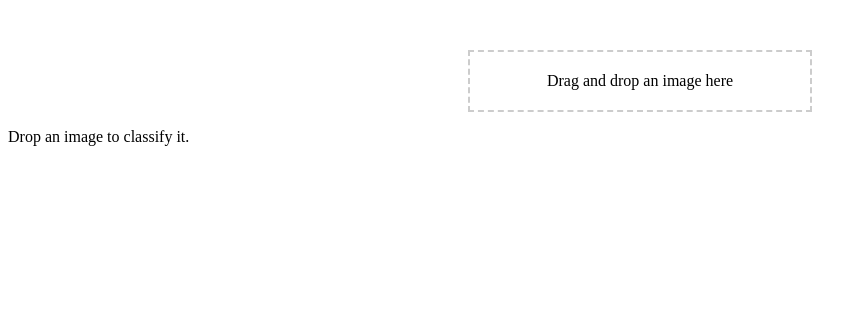
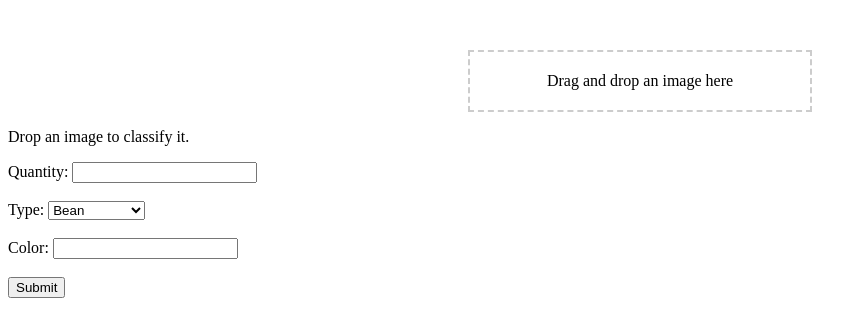
Before and after one commit to Diseffelstein/Vegetable-Frontend, a plain HTML site: page index.html in a window 1280 px wide. Shown: the whole page, without its empty margins (0-867 px from the left). Drawn offline with Linux system fonts and the light colour scheme.

Commit message:
feat: get images by quantity and type

```diff
--- a/app.js
+++ b/app.js
@@ -56,4 +56,36 @@ document.addEventListener('DOMContentLoaded', function() {
             reader.readAsDataURL(file);
         }
     });
+
+
+    const form = document.getElementById("classification-form");
+    form.addEventListener("submit", function (event) {
+        event.preventDefault(); // Prevent the default form submission
+
+        // Get form data
+        const formData = new FormData(form);
+
+        // Construct URL with query parameters
+        const queryParams = new URLSearchParams(formData).toString();
+        const requestURL = `http://localhost:5000/query?${queryParams}`;
+
+        // Send GET request
+        fetch(requestURL)
+            .then(response => response.json())
+            .then(data => {
+                // Clear previous images
+                const classificationResult = document.getElementById("classification-result");
+                classificationResult.innerHTML = "";
+
+                // Append images
+                data.forEach(url => {
+                    const img = document.createElement("img");
+                    img.src = url;
+                    classificationResult.appendChild(img);
+                });
+            })
+            .catch(error => {
+                console.error("Error getting image URLs:", error);
+            });
+    });
 });
--- a/index.html
+++ b/index.html
@@ -25,7 +25,38 @@
     <div id="drop-zone">Drag and drop an image here</div>
     <p id="classification-result">Drop an image to classify it.</p>
 
+    <!-- Insert the input fields below here -->
+
+    <form id="classification-form">
+        <label for="quantity">Quantity:</label>
+        <input type="number" id="quantity" name="quantity" required><br><br>
+
+        <label for="type">Type:</label>
+        <select id="type" name="type" required>
+            <option value="Bean">Bean</option>
+            <option value="Bitter_Gourd">Bitter Gourd</option>
+            <option value="Bottle_Gourd">Bottle Gourd</option>
+            <option value="Brinjal">Brinjal</option>
+            <option value="Broccoli">Broccoli</option>
+            <option value="Cabbage">Cabbage</option>
+            <option value="Capsicum">Capsicum</option>
+            <option value="Carrot">Carrot</option>
+            <option value="Cauliflower">Cauliflower</option>
+            <option value="Cucumber">Cucumber</option>
+            <option value="Papaya">Papaya</option>
+            <option value="Potato">Potato</option>
+            <option value="Pumpkin">Pumpkin</option>
+            <option value="Radish">Radish</option>
+            <option value="Tomato">Tomato</option>
+        </select><br><br>
+
+        <label for="color">Color:</label>
+        <input type="text" id="color" name="color" required><br><br>
+
+        <button type="submit">Submit</button>
+    </form>
+
+    <div id="classification-result"></div>
+
     <script src="app.js"></script>
 </body>
-
-</html>
```
